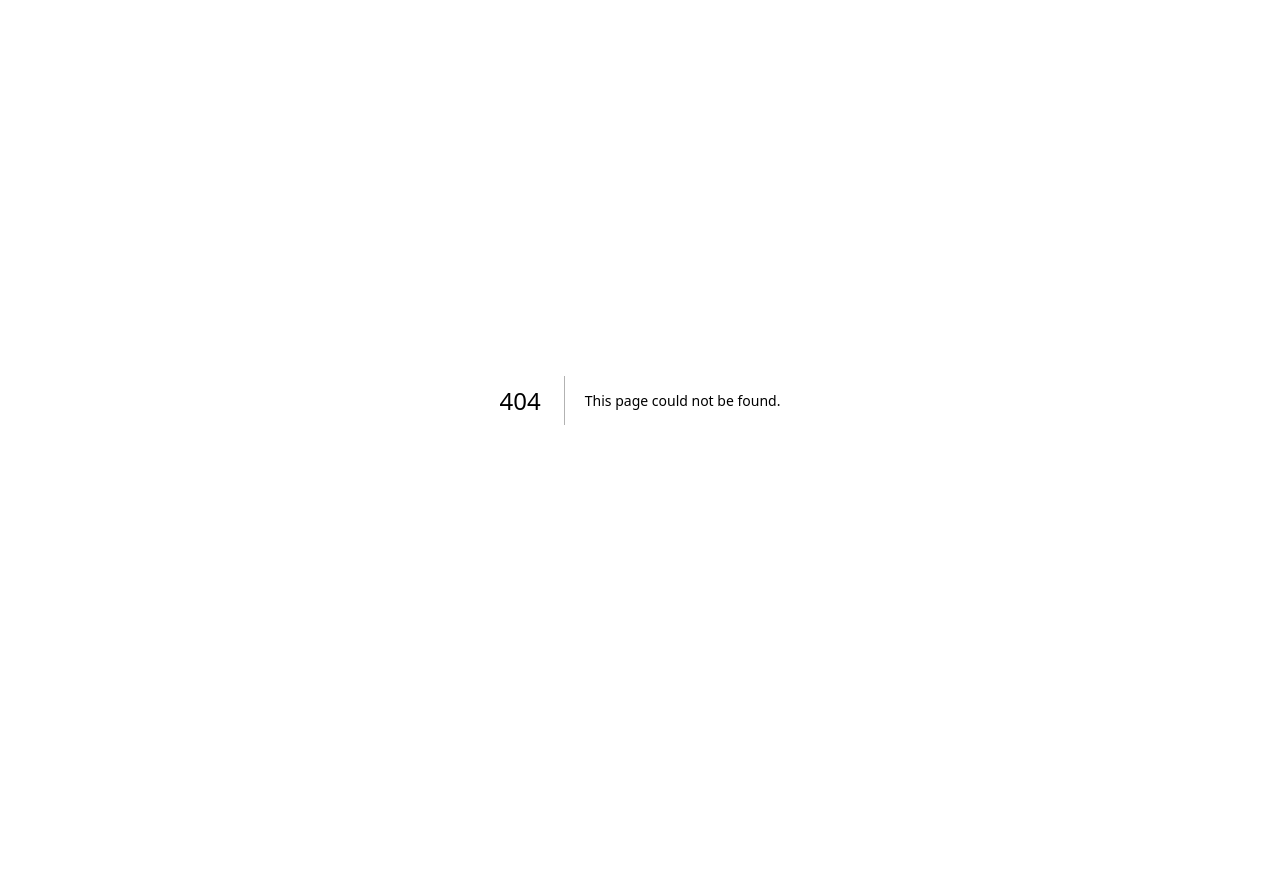
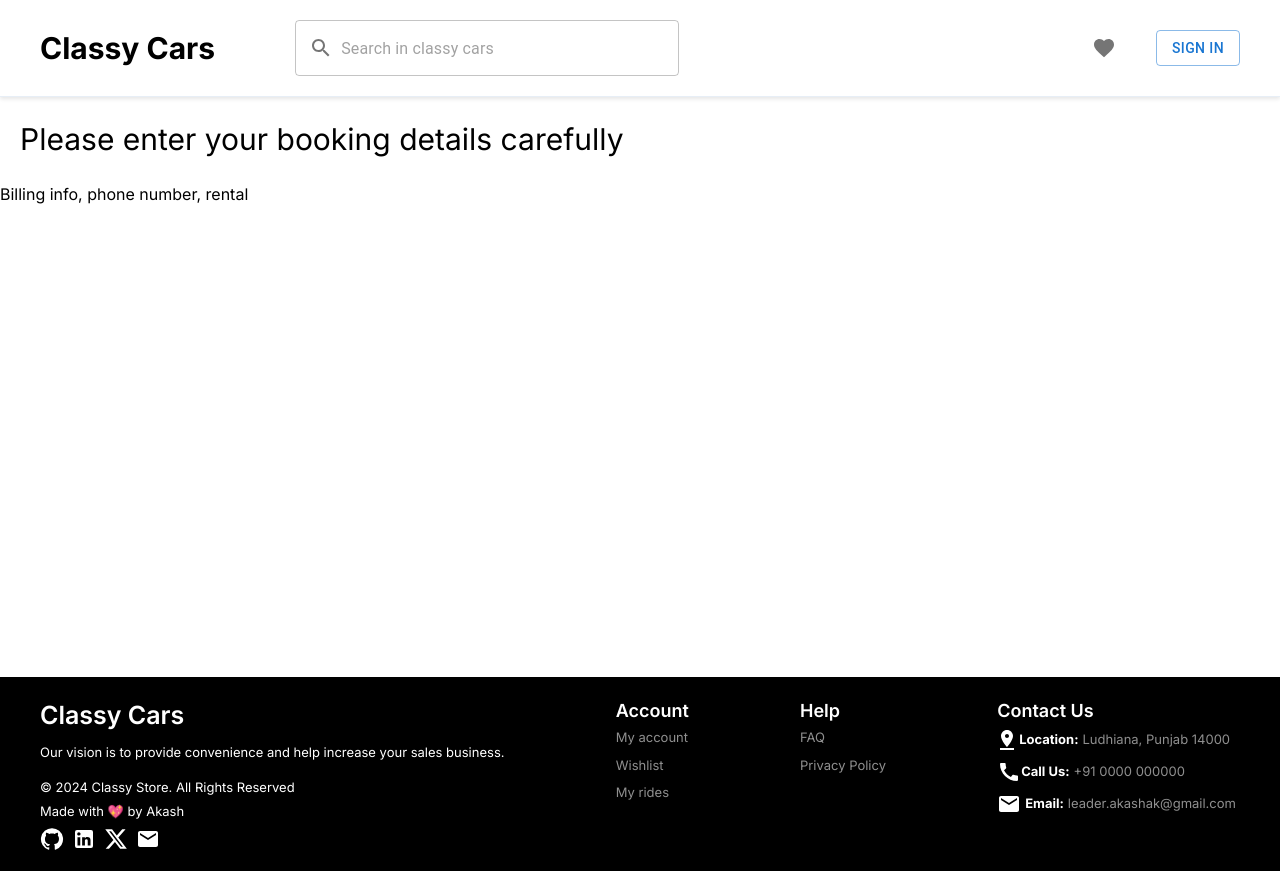
Before and after one commit to leader-akash/Classy-Cars, a Next.js app: page /pages/booking in a window 1280 px wide. Before the commit this address had no page. Before the commit the page ends 800 px from the top, so only its background shows below. Built offline with nearby package versions, Linux system fonts and the light colour scheme.

Commit message:
added wishlist and booking page

```diff
--- a/src/app/components/banner/Banner.jsx
+++ b/src/app/components/banner/Banner.jsx
@@ -15,7 +15,9 @@ const Banner = () => {
                 </div>
                 <p className='text-[2vw] xl:text-[25px] mt-5'>Streamline your car rental experience with our effortless booking process.</p>
                 <Link href={'/pages/cars'}>
-                <Button variant="contained" className='bg-blue explore-btn'>Explore Cars</Button>
+                <div className='explore-btn'>
+                    <Button variant="contained" className='bg-blue'>Explore Cars</Button>
+                </div>
                 </Link>
 
             </div>
--- a/src/app/components/carDetails/CarDetails.jsx
+++ b/src/app/components/carDetails/CarDetails.jsx
@@ -5,6 +5,7 @@ import Button from '@mui/material/Button';
 import carBg from '../../Assets/caa.jpg'
 import car from '../../Assets/hero.webp'
 import CarImageSlider from '../carImagesSlider/CarImageSlider'
+import Link from 'next/link';
 
 const CarDetails = () => {
     return (
@@ -25,7 +26,9 @@ const CarDetails = () => {
                     <div className='flex justify-between items-center'>
                         <p className='my-5 text-[20px] font-semibold'>₹ 50/hour</p>
 
-                        <Button variant="contained" className='bg-blue font-bold mt-6 text-[14px] '>Book now</Button>
+                        <Link href={'/pages/booking'}>
+                            <Button variant="contained" className='bg-blue font-bold mt-6 text-[14px] '>Book now</Button>
+                        </Link>
                     </div>
                 </div>
 
--- a/src/app/components/footer/Footer.jsx
+++ b/src/app/components/footer/Footer.jsx
@@ -9,7 +9,7 @@ import XIcon from '@mui/icons-material/X';
 
 const Footer = () => {
     return (
-        <div className='bg-black text-white w-[100%] p-3 mt-10 flex justify-between px-10 py-5'>
+        <div className='bg-black text-white w-[100%] p-3  flex justify-between px-10 py-5'>
 
             <div>
                 <p className='text-[25px] font-semibold'>Classy Cars</p>
--- a/src/app/components/navbar/Navbar.jsx
+++ b/src/app/components/navbar/Navbar.jsx
@@ -5,11 +5,14 @@ import styles from './Navbar.module.css'
 import TextField from '@mui/material/TextField';
 import SearchIcon from '@mui/icons-material/Search';
 import InputAdornment from '@mui/material/InputAdornment';
+import FavoriteIcon from '@mui/icons-material/Favorite';
+import IconButton from '@mui/material/IconButton';
+import Tooltip from '@mui/material/Tooltip';
 import Link from 'next/link';
 
 const Navbar = () => {
   return (
-    <div className={`flex justify-between pt-5 pb-5 px-10 ${styles.navbar}`}>
+    <div className={`flex justify-between items-center pt-5 pb-5 px-10 ${styles.navbar}`}>
       <div className='flex  items-center'>
         <Link href='/'>
           <h1 className='text-[30px] font-bold'>
@@ -17,6 +20,7 @@ const Navbar = () => {
           </h1>
         </Link>
 
+        <div className={`searchbar `}>
           <TextField id="outlined-basic" placeholder='Search in classy cars' type='search' variant="outlined"
             InputProps={{
               startAdornment: (
@@ -25,11 +29,22 @@ const Navbar = () => {
                 </InputAdornment>
               ),
             }}
-          className={`w-[30vw] searchbar `}
+            className={`w-[30vw]`}
           />
-
         </div>
+      </div>
+      <div className='flex items-center justify-between'>
+        <p className='mr-8  '>
+          <Tooltip title='Favourites'>
+            <Link href={'/pages/favourites'}>
+              <IconButton>
+                <FavoriteIcon className='text-[28px] cursor-pointer ' />
+              </IconButton>
+            </Link>
+          </Tooltip>
+        </p>
         <Button variant="outlined" className='font-bold text-blue-500  text-[16px] '>Sign in</Button>
+      </div>
     </div>
   )
 }
--- /dev/null
+++ b/src/app/pages/booking/layout.js
@@ -0,0 +1,29 @@
+import { Inter } from "next/font/google";
+import Navbar from "../../components/navbar/Navbar";
+import Sidebar from "../../components/sidebar/Sidebar"
+import Footer from "../../components/footer/Footer";
+
+const inter = Inter({ subsets: ["latin"] });
+
+export const metadata = {
+    title: "Classy | Booking",
+};
+
+export default function Booking({ children }) {
+    return (
+        <html lang="en">
+            <body >
+                <header>
+                    <Navbar />
+                </header>
+                <div className="h-[70vh]">
+
+                    {children}
+                </div>
+                <div>
+                    <Footer />
+                </div>
+            </body>
+        </html>
+    );
+}
--- /dev/null
+++ b/src/app/pages/booking/page.tsx
@@ -0,0 +1,12 @@
+import React from 'react'
+
+const Booking = () => {
+  return (
+    <div>
+        <h2 className='text-[30px] m-5'> Please enter your booking details carefully</h2>
+        <p>Billing info, phone number, rental</p>
+    </div>
+  )
+}
+
+export default Booking
--- /dev/null
+++ b/src/app/pages/favourites/layout.js
@@ -0,0 +1,31 @@
+import { Inter } from "next/font/google";
+import Navbar from "../../components/navbar/Navbar";
+import Sidebar from "../../components/sidebar/Sidebar"
+import Footer from "../../components/footer/Footer";
+
+const inter = Inter({ subsets: ["latin"] });
+
+export const metadata = {
+    title: "Classy | Favourite Cars",
+};
+
+export default function Favourites({ children }) {
+    return (
+        <html lang="en">
+            <body >
+                <header>
+                    <Navbar />
+                </header>
+                <div className="flex">
+                    <div>
+                        <Sidebar />
+                    </div>
+                    {children}
+                </div>
+                <div>
+                    <Footer />
+                </div>
+            </body>
+        </html>
+    );
+}
--- /dev/null
+++ b/src/app/pages/favourites/page.tsx
@@ -0,0 +1,16 @@
+import React from 'react'
+
+const Favourites = () => {
+  return (
+    <div className='mx-auto mt-20 text-center'>
+       <h1 className='text-[30px] font-semibold'>
+            Welcome to Classy Cars
+        </h1>
+        <p> Your Favourite cars are shown here</p>
+
+
+    </div>
+  )
+}
+
+export default Favourites
```
Lines whose indentation alone changed are shown as unchanged.
